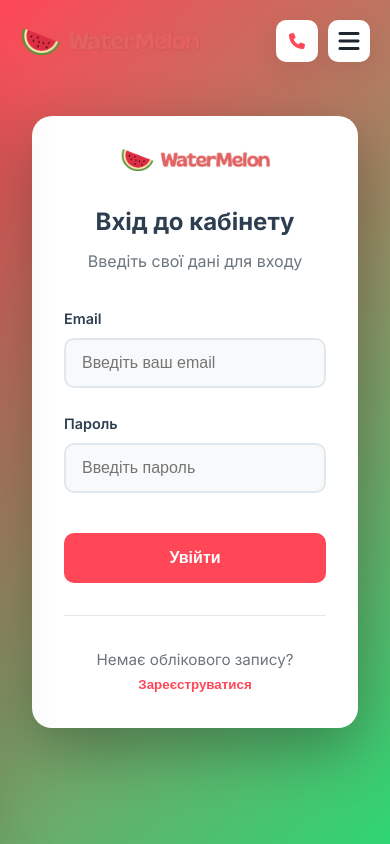
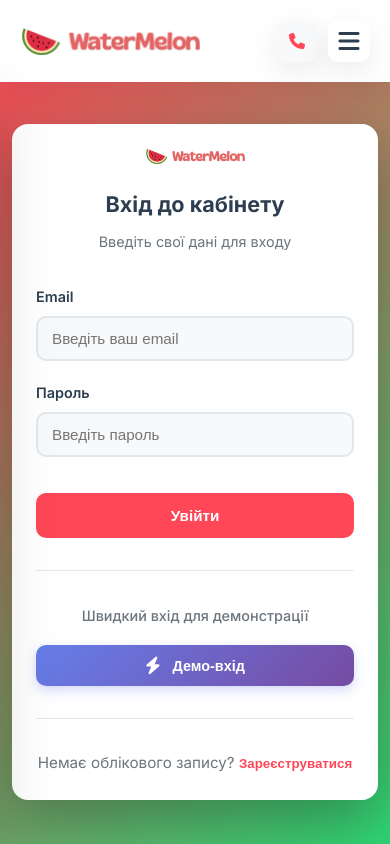
Before and after one commit to Kybikov/wtmelon, a Vue app: page /login in a window 390 px wide. Shown: the top 844 px of the page. Built offline with nearby package versions, Linux system fonts and the light colour scheme; the HTML template or start-up script is replaced by a standard one.

Commit message:
Updated style.css

```diff
--- a/src/components/Navbar.vue
+++ b/src/components/Navbar.vue
@@ -1,5 +1,5 @@
 <template>
-  <nav class="navbar" :class="{ sticky: isSticky }">
+  <nav class="navbar" :class="{ sticky: isSticky, 'force-light': isLoginPage }">
     <div class="container">
       <div class="nav-row">
         <router-link to="/" class="logo">
@@ -116,6 +116,7 @@
 import { useLanguage } from '../composables/useLanguage'
 import { useTheme } from '../composables/useTheme'
 import { useAuth } from '../composables/useAuth'
+import { useRoute } from 'vue-router'
 
 export default {
   name: 'Navbar',
@@ -123,6 +124,7 @@
     const { currentLanguage, setLanguage, t } = useLanguage()
     const { isDark, toggleTheme } = useTheme()
     const { isAuthenticated, currentUser } = useAuth()
+    const route = useRoute()
 
     return {
       currentLanguage,
@@ -131,7 +133,8 @@
       isDark,
       toggleTheme,
       isAuthenticated,
-      currentUser
+      currentUser,
+      route
     }
   },
   data() {
@@ -151,6 +154,9 @@
     getCurrentLangLabel() {
       const lang = this.languages.find(l => l.code === this.currentLanguage)
       return lang ? lang.label : 'UA'
+    },
+    isLoginPage() {
+      return this.route.path === '/login'
     }
   },
   mounted() {
--- a/src/composables/useLanguage.js
+++ b/src/composables/useLanguage.js
@@ -127,7 +127,9 @@
       registerLink: 'Зареєструватися',
       loginLink: 'Увійти',
       passwordMismatch: 'Паролі не співпадають',
-      error: 'Виникла помилка. Спробуйте ще раз'
+      error: 'Виникла помилка. Спробуйте ще раз',
+      quickDemo: 'Швидкий вхід для демонстрації',
+      demoLogin: 'Демо-вхід'
     },
     dashboard: {
       welcome: 'Вітаємо',
--- a/src/pages/Login.vue
+++ b/src/pages/Login.vue
@@ -75,6 +75,18 @@
           </button>
         </form>
 
+        <div v-if="mode === 'login'" class="demo-accounts">
+          <div class="demo-divider">
+            <span>{{ t.auth.quickDemo }}</span>
+          </div>
+          <div class="demo-buttons">
+            <button @click="quickLogin" class="btn-demo" type="button">
+              <i class="fa-solid fa-bolt"></i>
+              <span>{{ t.auth.demoLogin }}</span>
+            </button>
+          </div>
+        </div>
+
         <div class="form-footer">
           <p>
             {{ mode === 'login' ? t.auth.noAccount : t.auth.hasAccount }}
@@ -133,6 +145,11 @@
         confirmPassword: ''
       }
     },
+    async quickLogin() {
+      this.formData.email = 'demo@watermelon.com'
+      this.formData.password = '123456'
+      await this.handleSubmit()
+    },
     async handleSubmit() {
       this.error = ''
 
@@ -174,19 +191,20 @@
   display: flex;
   align-items: center;
   justify-content: center;
-  padding: 2rem;
+  padding: 1.5rem;
   background: linear-gradient(135deg, var(--primary-color) 0%, var(--secondary-color) 100%);
+  padding-top: calc(80px + 2rem);
 }
 
 .login-container {
   width: 100%;
-  max-width: 480px;
+  max-width: 500px;
 }
 
 .login-card {
   background: var(--bg-primary);
   border-radius: 20px;
-  padding: 3rem;
+  padding: 2.5rem;
   box-shadow: 0 20px 60px rgba(0, 0, 0, 0.3);
 }
 
@@ -308,13 +326,119 @@
   text-decoration: underline;
 }
 
+.demo-accounts {
+  margin-top: 2rem;
+  padding-top: 2rem;
+  border-top: 1px solid var(--border-color);
+}
+
+.demo-divider {
+  text-align: center;
+  margin-bottom: 1rem;
+}
+
+.demo-divider span {
+  color: var(--text-secondary);
+  font-size: 0.9rem;
+  font-weight: 500;
+}
+
+.demo-buttons {
+  display: flex;
+  flex-direction: column;
+  gap: 0.75rem;
+}
+
+.btn-demo {
+  display: flex;
+  align-items: center;
+  justify-content: center;
+  gap: 0.75rem;
+  padding: 0.875rem 1rem;
+  background: linear-gradient(135deg, #667eea 0%, #764ba2 100%);
+  color: white;
+  border: none;
+  border-radius: 10px;
+  font-size: 0.95rem;
+  font-weight: 600;
+  cursor: pointer;
+  transition: all 0.3s ease;
+  box-shadow: 0 4px 12px rgba(102, 126, 234, 0.3);
+}
+
+.btn-demo:hover {
+  transform: translateY(-2px);
+  box-shadow: 0 8px 20px rgba(102, 126, 234, 0.4);
+}
+
+.btn-demo i {
+  font-size: 1.1rem;
+}
+
 @media (max-width: 768px) {
+  .login-page {
+    padding: 1rem;
+    padding-top: calc(80px + 1rem);
+  }
+
   .login-card {
-    padding: 2rem;
+    padding: 1.75rem;
+    border-radius: 16px;
+  }
+
+  .login-logo {
+    width: 120px;
+    margin-bottom: 1rem;
   }
 
   .login-title {
     font-size: 1.5rem;
   }
+
+  .login-subtitle {
+    font-size: 0.9rem;
+  }
+
+  .login-form {
+    gap: 1.25rem;
+  }
+
+  .form-group input {
+    padding: 0.75rem 0.875rem;
+    font-size: 0.95rem;
+  }
+
+  .btn-submit {
+    padding: 0.875rem;
+    font-size: 0.95rem;
+  }
+}
+
+@media (max-width: 480px) {
+  .login-page {
+    padding: 0.75rem;
+    padding-top: calc(80px + 0.75rem);
+  }
+
+  .login-card {
+    padding: 1.5rem;
+  }
+
+  .login-logo {
+    width: 100px;
+  }
+
+  .login-title {
+    font-size: 1.35rem;
+  }
+
+  .demo-buttons {
+    gap: 0.5rem;
+  }
+
+  .btn-demo {
+    padding: 0.75rem 0.875rem;
+    font-size: 0.9rem;
+  }
 }
 </style>
--- a/src/style.css
+++ b/src/style.css
@@ -142,6 +142,33 @@
   padding: 15px 0;
 }
 
+.navbar.force-light {
+  background: #ffffff !important;
+  box-shadow: var(--shadow);
+}
+
+.navbar.force-light .nav-link,
+.navbar.force-light .logo,
+.navbar.force-light .phone-link,
+.navbar.force-light .lang-toggle,
+.navbar.force-light .theme-toggle {
+  color: #2c3e50 !important;
+}
+
+.navbar.force-light .phone-link {
+  background: #f8f9fa;
+  color: #2c3e50;
+}
+
+.navbar.force-light .lang-toggle {
+  background: #f8f9fa;
+  color: #2c3e50;
+}
+
+.navbar.force-light .menu-btn {
+  color: #2c3e50 !important;
+}
+
 .navbar .nav-row {
   display: flex;
   justify-content: space-between;
```
